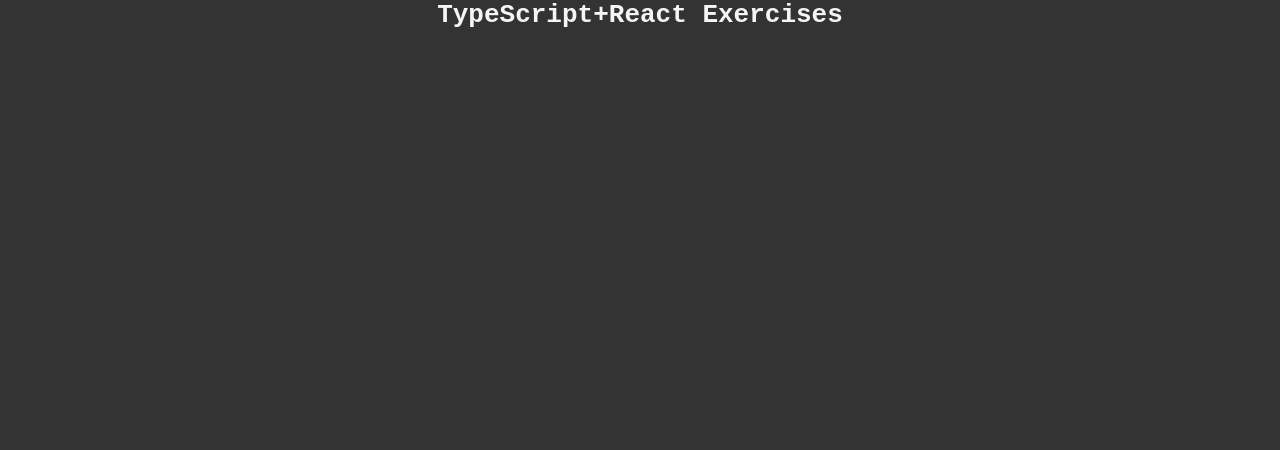
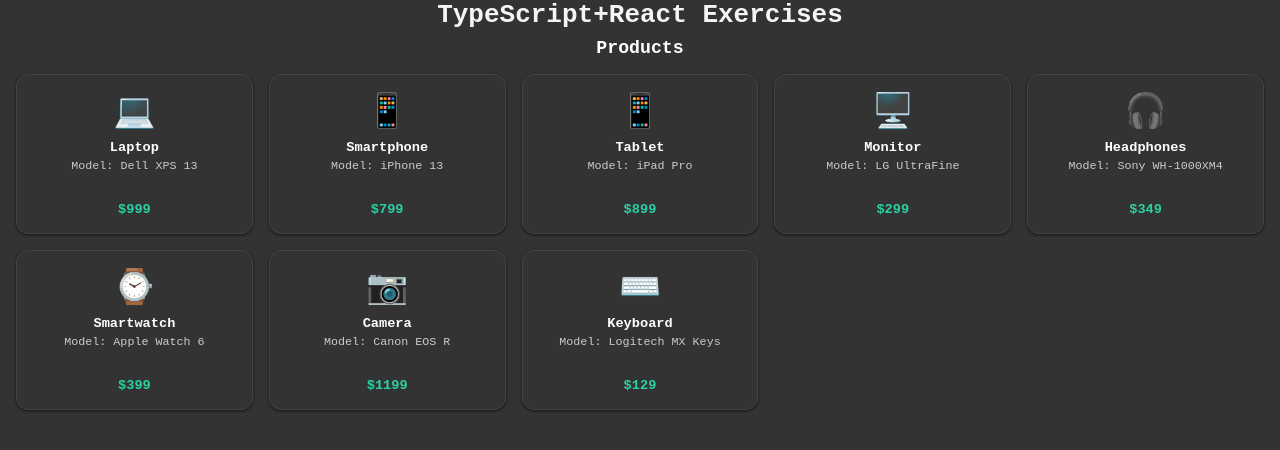
Before and after one commit to nikhildev-webapp/TypeScript-ReactExercises, a React (Vite) app: page / in a window 1280 px wide. Shown: the top 450 px of the page. Built offline with nearby package versions, Linux system fonts and the light colour scheme.

Commit message:
render object list and style them using plan css

```diff
--- a/src/App.tsx
+++ b/src/App.tsx
@@ -1,10 +1,11 @@
 import './App.css'
+import ObjectList from './components/ObjectList'
 
 function App() {
   return (
     <>
       <h1 style={{ textAlign: 'center' }}>TypeScript+React Exercises</h1>
-
+     <ObjectList/>
     </>
   )
 }
--- /dev/null
+++ b/src/components/ObjectList.css
@@ -0,0 +1,31 @@
+.products {
+  display: grid;
+  grid-template-columns: repeat(auto-fit, minmax(220px, 1fr));
+  gap: 16px;
+  padding: 16px;
+}
+
+.product-card {
+  background: #333;
+  color: #ffffff;
+  border: 1px solid #444;
+  border-radius: 12px;
+  padding: 16px;
+  box-shadow: 0 1px 3px rgba(0,0,0,0.6);
+  display: flex;
+  flex-direction: column;
+  align-items: center;
+  transition: transform .18s ease, box-shadow .18s ease;
+  min-height: 160px;
+}
+
+.product-card:hover {
+  transform: translateY(-6px);
+  box-shadow: 0 12px 30px rgba(0,0,0,0.6);
+}
+
+.product-emoji { font-size: 2.6rem; margin-bottom: 8px; }
+.product-name { font-weight: 700; font-size:1.05rem; margin-bottom:4px; color:#fff; }
+.product-model { color:#ccc; font-size:0.9rem; margin-bottom:8px; }
+.product-price { color:#2ad1a3; font-weight:700; font-size:1.05rem; margin-top:auto; }
+.ol-title { text-align:center; margin-top:8px; font-size:1.4rem; color:#fff; }
--- /dev/null
+++ b/src/components/ObjectList.tsx
@@ -0,0 +1,39 @@
+import React from 'react'
+import './ObjectList.css'
+
+const ObjectList = () => {
+    interface Product{
+        id:number,
+        name: string,
+        model:string,
+        price: number,
+        emoji?: string,
+    }
+    const products: Product[] = [
+        {id:1, name:"Laptop", model:"Dell XPS 13", price:999, emoji: '💻'},
+        {id:2, name:"Smartphone", model:"iPhone 13", price:799, emoji: '📱'},
+        {id:3, name:"Tablet", model:"iPad Pro", price:899, emoji: '📱'},
+        {id:4, name:"Monitor", model:"LG UltraFine", price:299, emoji: '🖥️'},
+        {id:5, name:"Headphones", model:"Sony WH-1000XM4", price:349, emoji: '🎧'},
+        {id:6, name:"Smartwatch", model:"Apple Watch 6", price:399, emoji: '⌚'},
+        {id:7, name:"Camera", model:"Canon EOS R", price:1199, emoji: '📷'},
+        {id:8, name:"Keyboard", model:"Logitech MX Keys", price:129, emoji: '⌨️'},
+    ]
+  return (
+      <>
+          <h1 className="ol-title">Products</h1>
+          <div className="products" role="list">
+              {products.map((product) => (
+                    <div className="product-card" key={product.id} role="listitem" aria-label={`${product.name} ${product.model}`}>
+                        <div className="product-emoji" role="img" aria-label={product.name}>{product.emoji}</div>
+                        <div className="product-name">{product.name}</div>
+                        <div className="product-model">Model: {product.model}</div>
+                        <div className="product-price">${product.price}</div>
+                    </div>
+                ))}
+          </div>
+      </>
+  )
+}
+
+export default ObjectList
```
